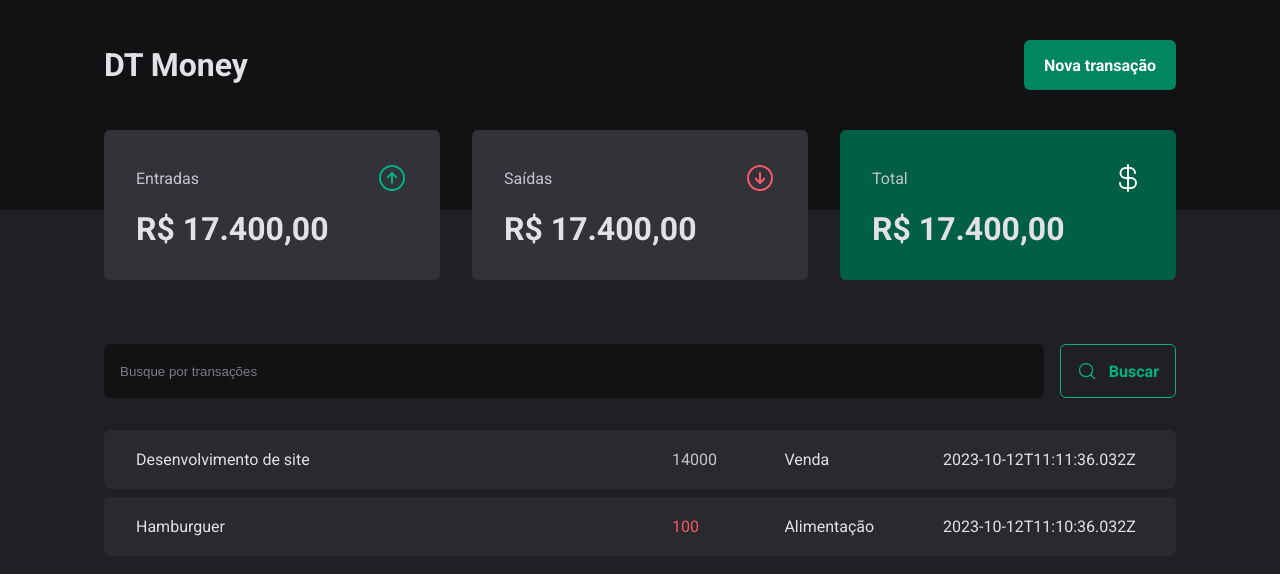
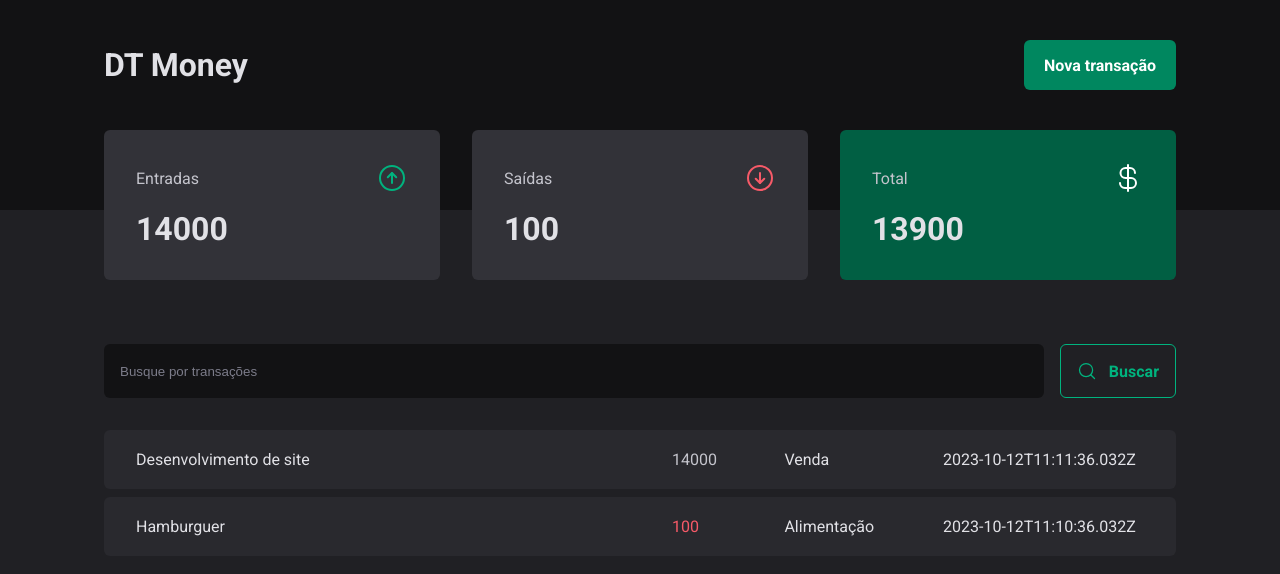
Before and after one commit to Matheussmaced/dt_money, a React (Vite) app: page / in a window 1280 px wide. Shown: the top 574 px of the page. Built offline with nearby package versions, Linux system fonts and the light colour scheme; data requests are answered from the project's data file; the HTML template or start-up script is replaced by a standard one.

Commit message:
feat: transaction calculation

```diff
--- a/src/components/Summary/index.tsx
+++ b/src/components/Summary/index.tsx
@@ -7,7 +7,24 @@ import { TransactionsContext } from "../../contexts/TransactionsContext"
 export const Summary = () => {
   const { transaction } = useContext(TransactionsContext)
 
-  console.log(transaction)
+  const summary = transaction.reduce(
+    (accumulator, transactions) => {
+      if(transactions.type === 'income') {
+        accumulator.income += transactions.price
+        accumulator.total += transactions.price
+      } else {
+        accumulator.outcome += transactions.price
+        accumulator.total -= transactions.price
+      }
+
+      return accumulator
+    },
+    {
+      income:0,
+      outcome: 0,
+      total: 0
+    }
+  )
 
   return(
     <SummaryContainer>
@@ -17,7 +34,7 @@ export const Summary = () => {
           <ArrowCircleUp size={32} color="#00b37e" />
         </header>
 
-        <strong>R$ 17.400,00</strong>
+        <strong>{summary.income}</strong>
       </SummaryCard>
 
       <SummaryCard>
@@ -26,7 +43,7 @@ export const Summary = () => {
           <ArrowCircleDown size={32} color="#f75a68" />
         </header>
 
-        <strong>R$ 17.400,00</strong>
+        <strong>{summary.outcome}</strong>
       </SummaryCard>
 
       <SummaryCard variant="green">
@@ -35,7 +52,7 @@ export const Summary = () => {
           <CurrencyDollar size={32} color="#fff" />
         </header>
 
-        <strong>R$ 17.400,00</strong>
+        <strong>{summary.total}</strong>
       </SummaryCard>
     </SummaryContainer>
   )
```
